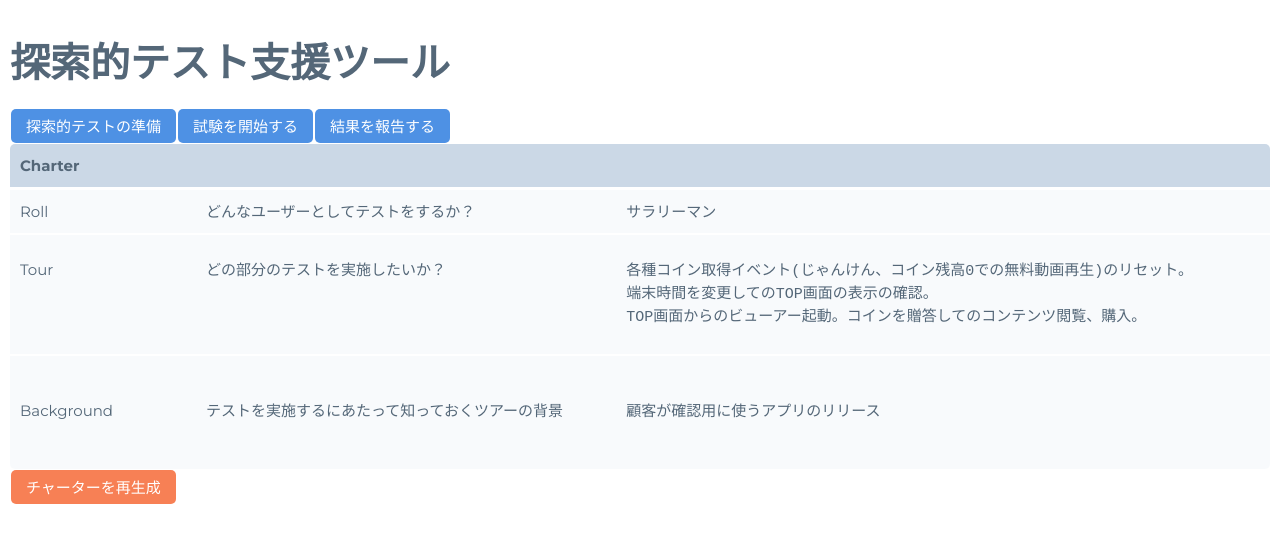
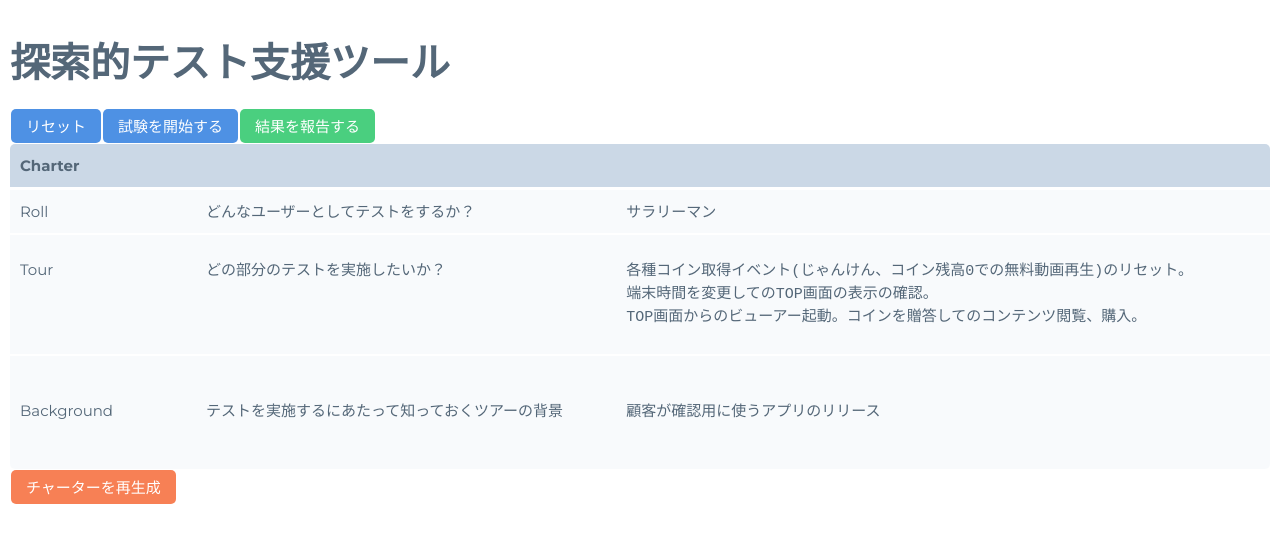
Before and after one commit to aMakotoWakabayashi/exploratory-test-tool, a React (Create React App) app: page / in a window 1280 px wide. Shown: the top 542 px of the page. Built offline with nearby package versions, Linux system fonts and the light colour scheme.

Commit message:
Added a new function to count test time.

```diff
--- a/src/App.js
+++ b/src/App.js
@@ -3,8 +3,16 @@ import './App.css'
 import './siimple.min.css'
 import Settings from './settings.js'
 
+
+function ms_to_hms(ms){
+    var h = String(Math.floor(ms / 3600000) + 100).substring(1);
+    var m = String(Math.floor((ms - h * 3600000)/60000)+ 100).substring(1);
+    var s = String(Math.round((ms - h * 3600000 - m * 60000)/1000)+ 100).substring(1);
+    return h+':'+m+':'+s;
+}
+const START_BTN_VALUE = "試験を開始する"
+
 class App extends Component {
-
     constructor(props, context){
         super(props, context)
         this.state = {
@@ -12,7 +20,9 @@ class App extends Component {
             appli:"",
             roll:"",
             tour:"",
-            backgroudn:""
+            backgroudn:"",
+            start_btn_text:START_BTN_VALUE,
+            tid:0
         }
 
         this.start_test = this.start_test.bind(this)
@@ -45,15 +55,18 @@ class App extends Component {
     }
 
     ready_test() {
+        clearInterval(this.tid)
         this.start_button.className = "siimple-btn siimple-btn--primary"
-        this.starttime = 0
+        this.setState({starttime:0})
+        this.setState({start_btn_text:START_BTN_VALUE})
     }
 
     make_url() {
+        clearInterval(this.tid)
         var appli = ""
-        var finishtime = new Date()
+        let finishtime = new Date()
         var testtime = finishtime - this.starttime
-        var time = this.computeDuration(testtime)
+        let time = ms_to_hms(testtime)
         var roll = this.state.roll
         var tour = this.state.tour
         let day = `${finishtime.getFullYear()}-${finishtime.getMonth() + 1}-${finishtime.getDate()}`
@@ -73,14 +86,14 @@ class App extends Component {
 
         var t = new Date();
         this.starttime = t
+        this.setState({starttime:t})
         this.start_button.className = "siimple-btn siimple-btn--primary siimple-btn--disabled";
-    }
-
-    computeDuration(ms){
-        var h = String(Math.floor(ms / 3600000) + 100).substring(1);
-        var m = String(Math.floor((ms - h * 3600000)/60000)+ 100).substring(1);
-        var s = String(Math.round((ms - h * 3600000 - m * 60000)/1000)+ 100).substring(1);
-        return h+':'+m+':'+s;
+        let p = this
+        this.tid = setInterval(function(){
+            let n = new Date()
+            let testtime = n - p.state.starttime
+            p.setState({start_btn_text:ms_to_hms(testtime)})
+        }, 1000, p)
     }
 
     reload() {
@@ -94,9 +107,10 @@ class App extends Component {
               <header className="App-header">
                 <h1 className="siimple-h1">探索的テスト支援ツール</h1>
                 <div>
-                  <button className="siimple-btn siimple-btn--primary" onClick={this.ready_test}>探索的テストの準備</button>
-                  <button className="siimple-btn siimple-btn--primary" onClick={this.start_test} ref={ button => {this.start_button = button} }>試験を開始する</button>
-                  <button className="siimple-btn siimple-btn--primary" onClick={this.make_url}>結果を報告する</button>
+                  <button className="siimple-btn siimple-btn--primary" onClick={this.ready_test}>リセット</button>
+                  <button className="siimple-btn siimple-btn--primary" onClick={this.start_test} ref={ button => {this.start_button = button} }>{this.state.start_btn_text}</button>
+
+                  <button className="siimple-btn siimple-btn--success" onClick={this.make_url}>結果を報告する</button>
 
                 </div>
               </header>
```
